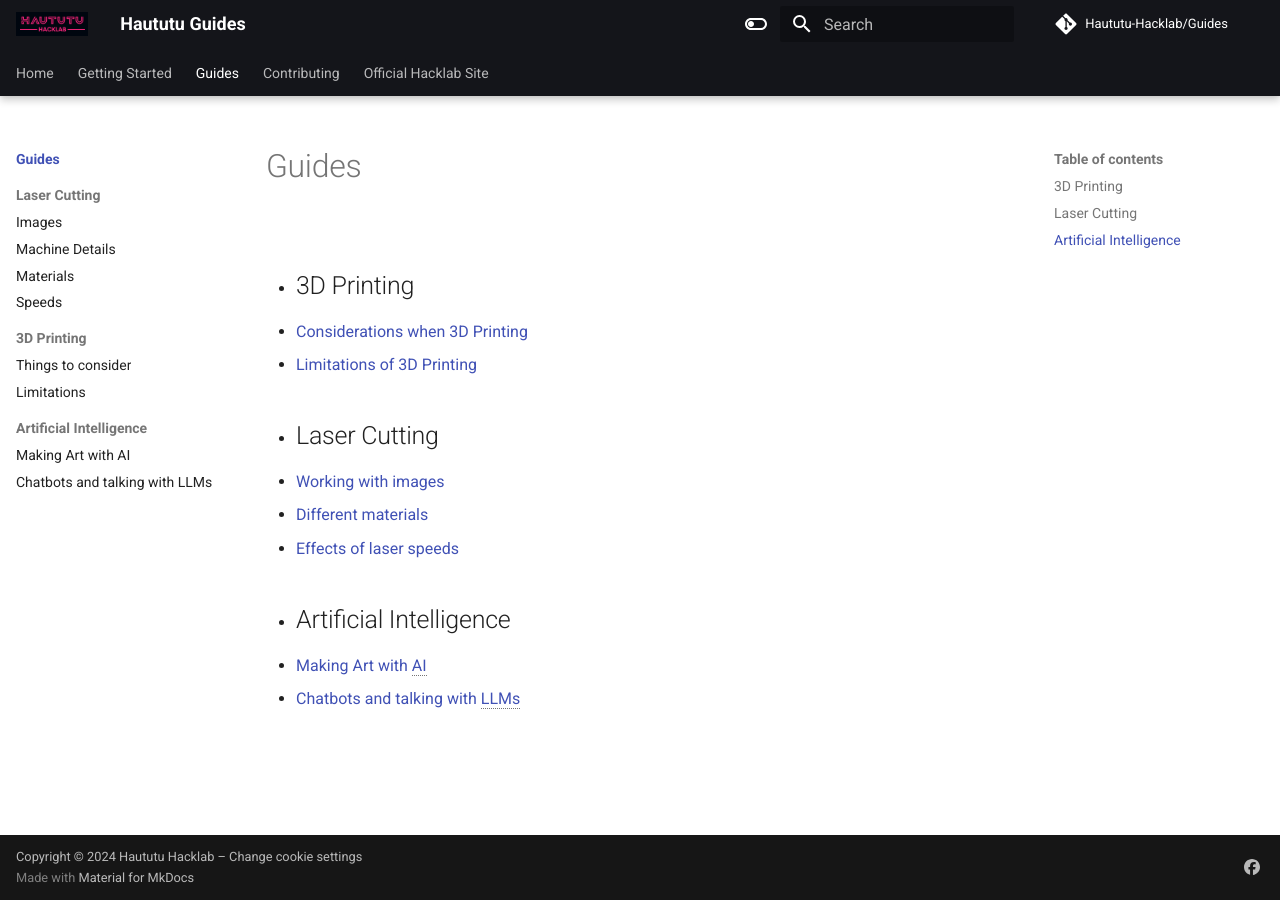
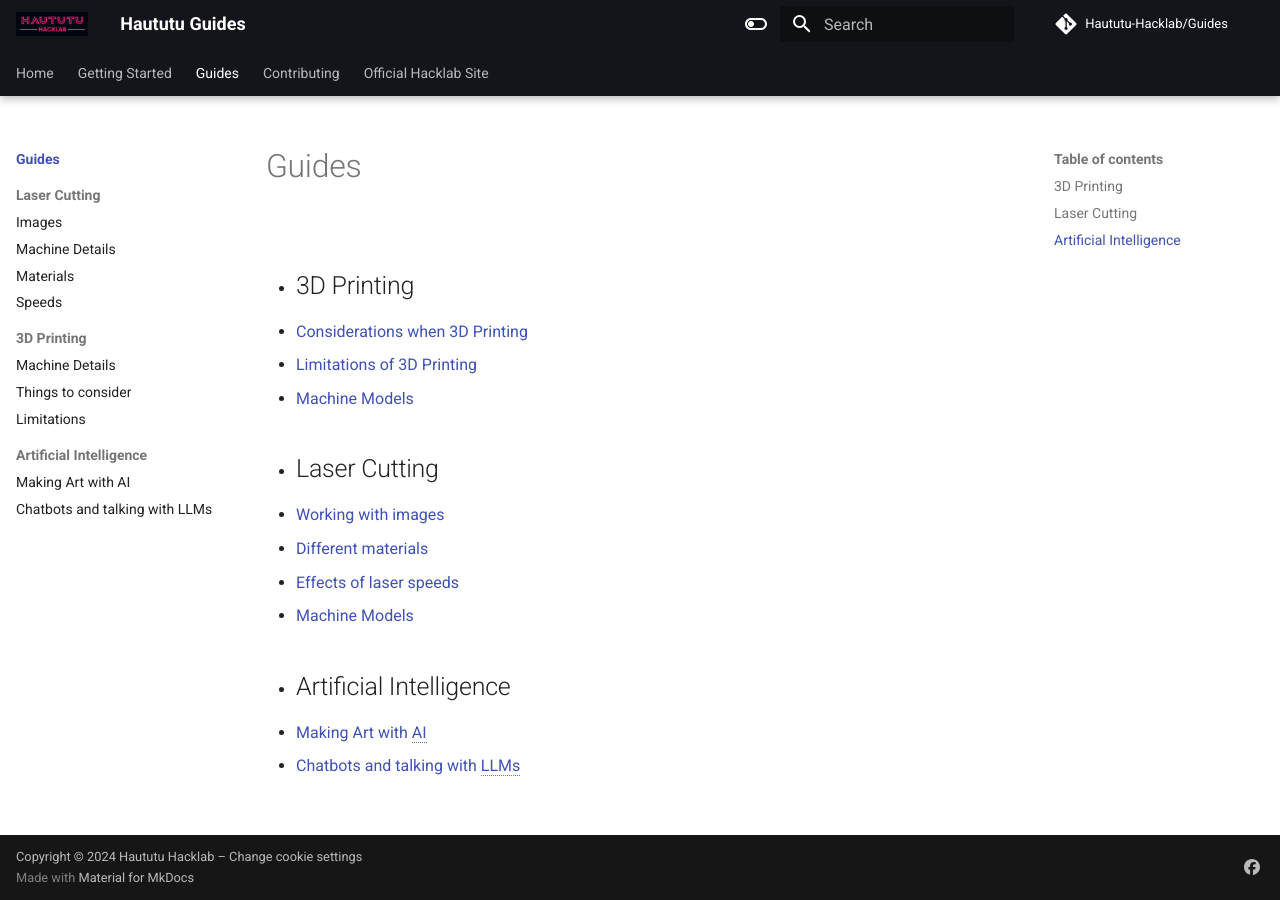
Before and after one commit to Haututu-Hacklab/Guides, an MkDocs documentation site: the page built from docs/guides/index.md, in a window 1280 px wide. Built offline with MkDocs 1.6.1 and Material for MkDocs 9.7.7, drawn with Linux system fonts in a browser that asks for light colours; comment, search, counter and statistics services are not loaded.

Commit message:
Add machines to nav

```diff
--- a/docs/guides/index.md
+++ b/docs/guides/index.md
@@ -4,12 +4,14 @@
 
   - [Considerations when 3D Printing](../guides/3dprinting/considerations)
   - [Limitations of 3D Printing](../guides/3dprinting/limitations)
+  - [Machine Models](../guides/3dprinting/machine-details)
 
 - ## Laser Cutting
 
   - [Working with images](../guides/laser/images)
   - [Different materials](../guides/laser/materials)
   - [Effects of laser speeds](../guides/laser/speeds)
+  - [Machine Models](../guides/3dprinting/machine-details)
 
 - ## Artificial Intelligence
 
--- a/mkdocs.yml
+++ b/mkdocs.yml
@@ -126,6 +126,7 @@ nav:
       - Materials: guides/laser/materials.md
       - Speeds: guides/laser/speeds.md
     - 3D Printing:
+      - Machine Details: guides/3dprinting/machine-details.md
       - Things to consider: guides/3dprinting/considerations.md
       - Limitations: guides/3dprinting/limitations.md
     - Artificial Intelligence:
```
Also changed, not shown: docs/index.md (+1 -0 lines).
